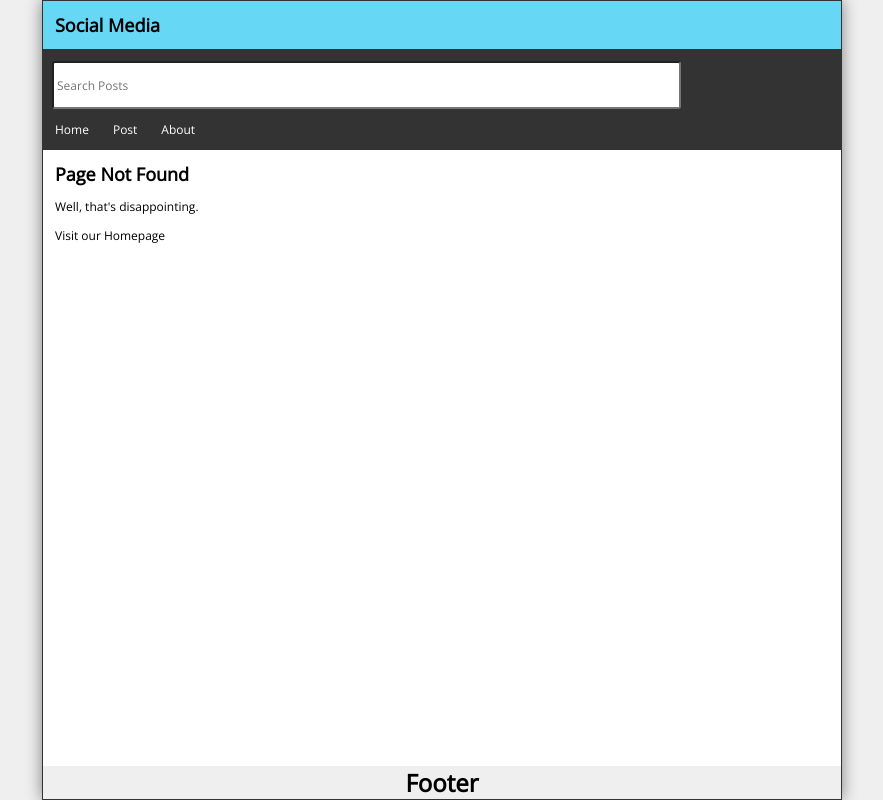
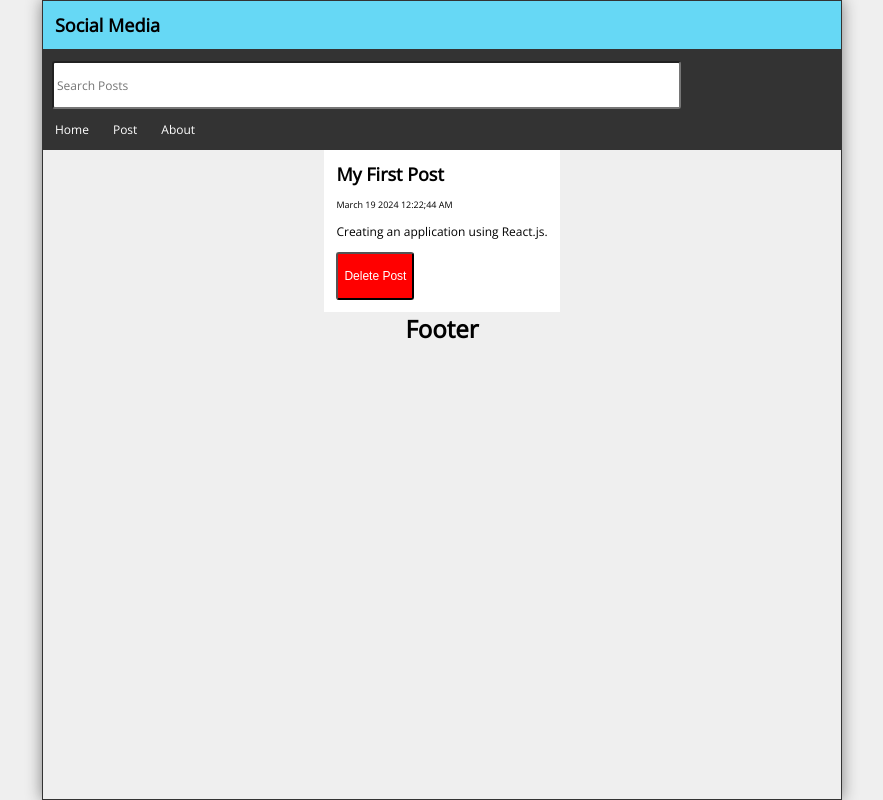
Before and after one commit to Dilukshan-S/SocialMedia-App, a React (Create React App) app: page /post/1 in a window 1280 px wide. Before the commit this address had no page. Shown: the whole page, without its empty margins (198-1081 px from the left). Built offline with nearby package versions, Linux system fonts and the light colour scheme.

Commit message:
Add/delete functions

```diff
--- a/src/App.js
+++ b/src/App.js
@@ -65,6 +65,12 @@
     navigate('/');
   }
 
+  const handleDelete = (id) => {
+    const postsList =  posts.filter(post => post.id !== id);
+    setPosts(postsList);
+    navigate('/');
+  }
+
   return  (
     <div className="App">
       <Header title="Social Media"/>
@@ -74,16 +80,23 @@
       />
       <Routes>
         <Route path="/" element={<Home posts={searchResults}/>} />
-        <Route path="post"  element={<NewPost
+        <Route path="post" >
+            <Route index element={<NewPost
             handleSubmit={handleSubmit}
             postTitle={postTitle}
             setPostTitle={setPostTitle}
             postBody={postBody}
             setPostBody={setPostBody}
-          />}/>
-
-          <Route path="about"  element={<About />}/>
-          <Route path="*"  element={<Missing />} />
+            />}/>
+            <Route path=":id" element={
+              <PostPage
+                posts={posts}
+                handleDelete={handleDelete}
+              />}
+            />
+        </Route>
+        <Route path="about"  element={<About />}/>
+        <Route path="*"  element={<Missing />} />
       </Routes>
       <Footer />
     </div>
--- a/src/Post.js
+++ b/src/Post.js
@@ -1,8 +1,12 @@
+import { Link } from "react-router-dom"
+
 const Post = ({post}) => {
   return (
     <article className="post">
-      <h2>{post.title}</h2>
-      <p className="postDate">{post.datetime}</p>
+      <Link to={`post/${post.id}`}>
+        <h2>{post.title}</h2>
+        <p className="postDate">{post.datetime}</p>
+      </Link>
       <p className="postBody">{
         (post.body).length <= 25
         ? post.body
--- a/src/PostPage.js
+++ b/src/PostPage.js
@@ -1,10 +1,32 @@
 import React from 'react'
+import { Link, useParams } from 'react-router-dom';
 
-const PostPage = () => {
+const PostPage = ({posts, handleDelete}) => {
+  const {id} = useParams();
+  const post = posts.find(post => (post.id).toString() === id);
   return (
-    <div>
-      <h1>PostPage</h1>
-    </div>
+    <main>
+      <article className='PostPage'>
+        {post &&
+          <>
+              <h2>{post.title}</h2>
+              <p className='postDate'>{post.datetime}</p>
+              <p className='postBody'>{post.body}</p>
+              <button onClick={() => handleDelete(post.id)}>
+                Delete Post
+              </button>
+          </>
+        }
+        {!post &&
+        <>
+          <h2>Post Not Found</h2>
+          <p>Well, that's disappointing.</p>
+          <p>
+            <Link to='/'>Visit our Homepage</Link>
+          </p>
+        </>}
+      </article>
+    </main>
   )
 }
 
```
